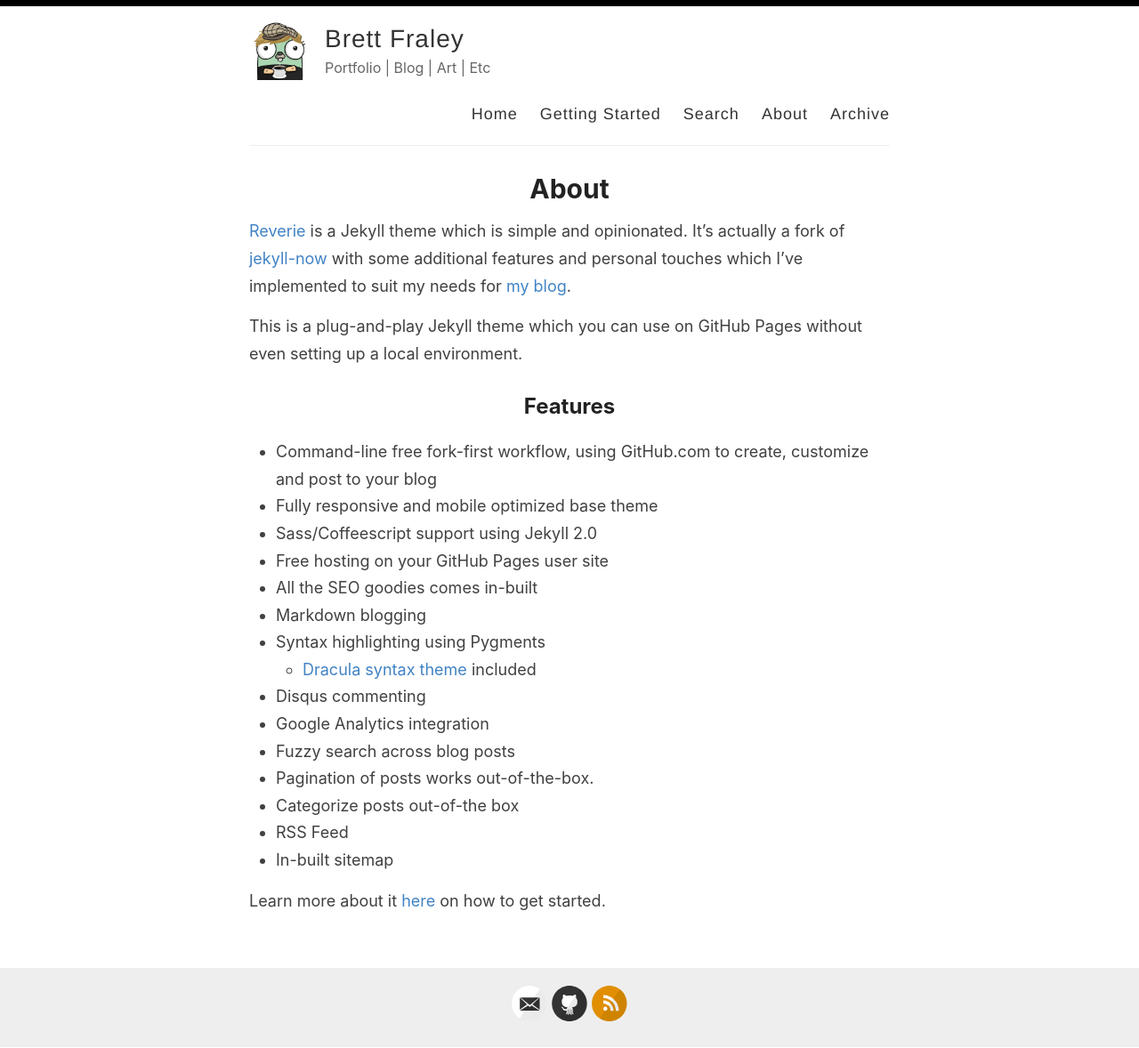
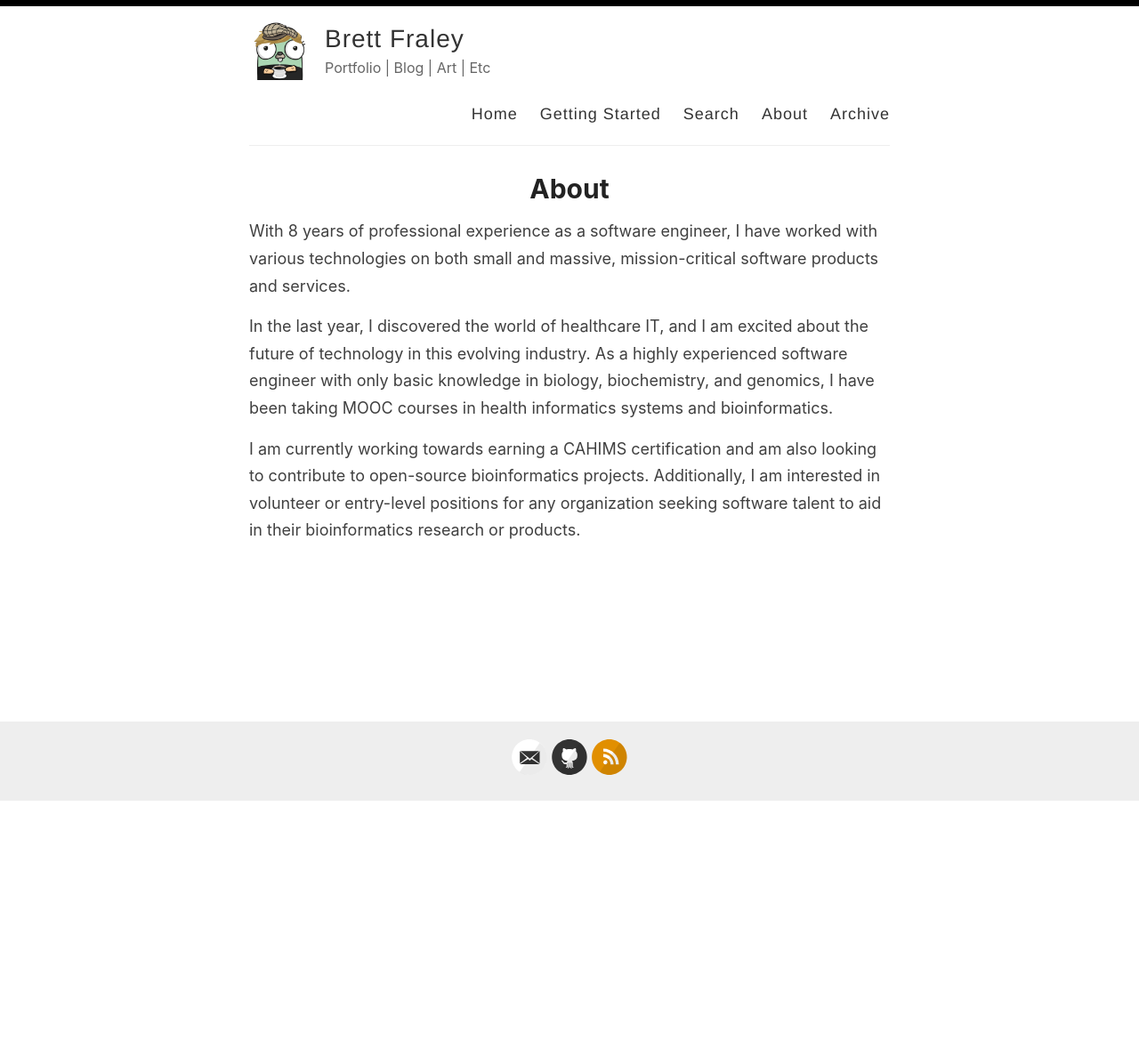
Before and after one commit to BrettFraley/BrettFraley.github.io, a Jekyll site: the page built from _pages/about.md, in a window 1280 px wide. Shown: the whole page at 89% size. Built offline with Jekyll 4.4.1, drawn with Linux system fonts in a browser that asks for light colours; after the commit the page ends 901 px from its top, so only the background shows below that.

Commit message:
Update about.md

```diff
--- a/_pages/about.md
+++ b/_pages/about.md
@@ -3,27 +3,8 @@ layout: page
 title: About
 permalink: /about/
 ---
+With 8 years of professional experience as a software engineer, I have worked with various technologies on both small and massive, mission-critical software products and services.
 
-[Reverie](https://github.com/amitmerchant1990/reverie) is a Jekyll theme which is simple and opinionated. It's actually a fork of [jekyll-now](https://github.com/barryclark/jekyll-now) with some additional features and personal touches which I've implemented to suit my needs for [my blog](https://www.amitmerchant.com).
+In the last year, I discovered the world of healthcare IT, and I am excited about the future of technology in this evolving industry. As a highly experienced software engineer with only basic knowledge in biology, biochemistry, and genomics, I have been taking MOOC courses in health informatics systems and bioinformatics.
 
-This is a plug-and-play Jekyll theme which you can use on GitHub Pages without even setting up a local environment.
-
-## Features
-
-- Command-line free fork-first workflow, using GitHub.com to create, customize and post to your blog
-- Fully responsive and mobile optimized base theme
-- Sass/Coffeescript support using Jekyll 2.0
-- Free hosting on your GitHub Pages user site
-- All the SEO goodies comes in-built
-- Markdown blogging
-- Syntax highlighting using Pygments
-    - [Dracula syntax theme](https://draculatheme.com/) included
-- Disqus commenting
-- Google Analytics integration
-- Fuzzy search across blog posts
-- Pagination of posts works out-of-the-box.
-- Categorize posts out-of-the box
-- RSS Feed
-- In-built sitemap
-
-Learn more about it [here](https://github.com/amitmerchant1990/reverie) on how to get started.
+I am currently working towards earning a CAHIMS certification and am also looking to contribute to open-source bioinformatics projects. Additionally, I am interested in volunteer or entry-level positions for any organization seeking software talent to aid in their bioinformatics research or products.
```
